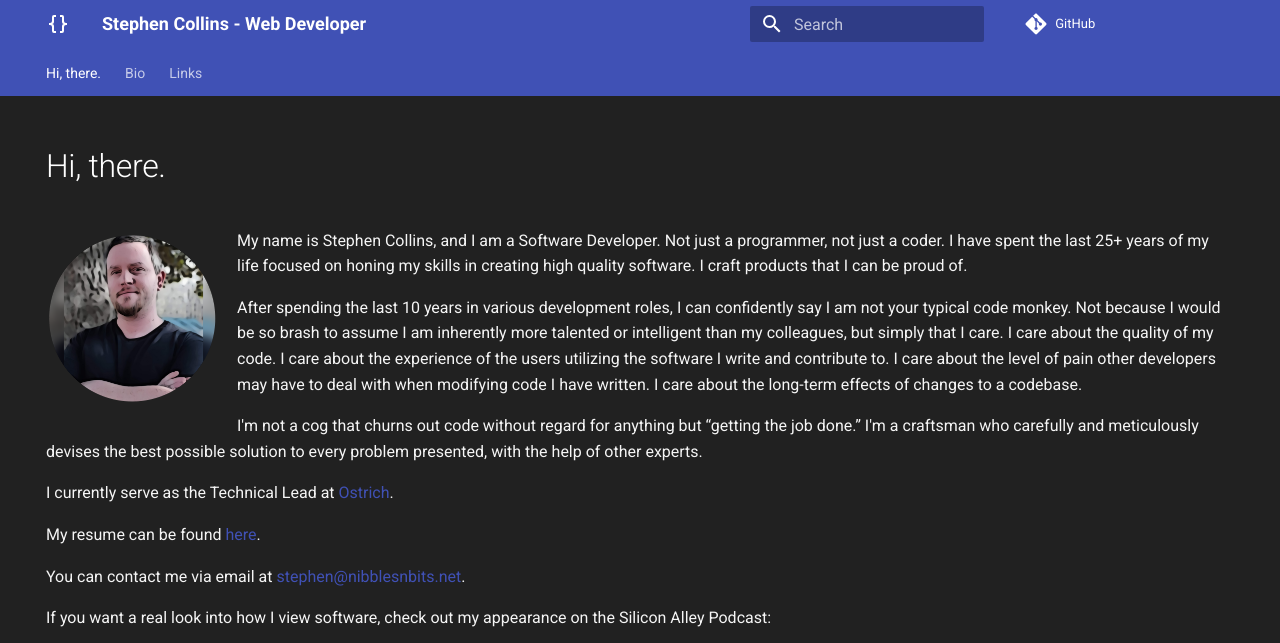
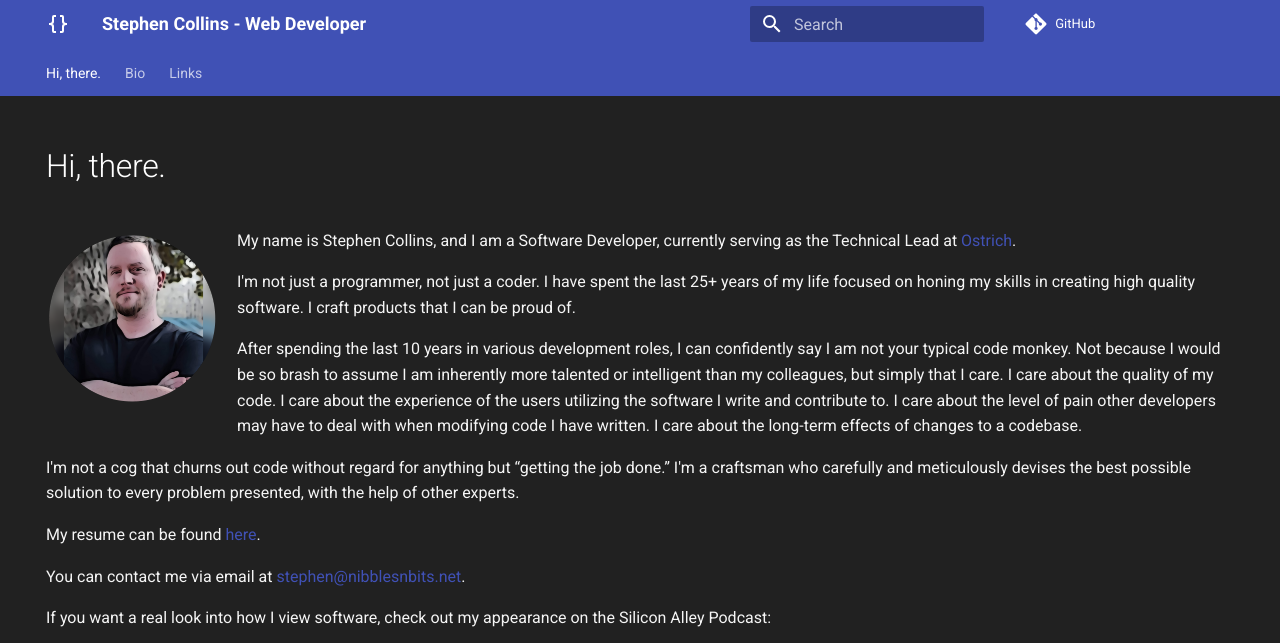
Before and after one commit to nibblesnbits/nibblesnbits.github.io, an MkDocs documentation site: the page built from docs/index.md, in a window 1280 px wide, cut to the strip 0-643 px from the top of the page. Built offline with MkDocs 1.6.1 and Material for MkDocs 9.7.7, drawn with Linux system fonts in a browser that asks for light colours; comment, search, counter and statistics services are not loaded.

Commit message:
cleanup/rewording

```diff
--- a/docs/index.md
+++ b/docs/index.md
@@ -6,13 +6,15 @@ hide:
 
 ![Stephen Collins](img/headshot.png){: align=left class=headshot }
 
-My name is Stephen Collins, and I am a Software Developer.  Not just a programmer, not just a coder.  I have spent the last 25+ years of my life focused on honing my skills in creating high quality software.  I craft products that I can be proud of.
+My name is Stephen Collins, and I am a Software Developer, currently serving as the Technical Lead at [Ostrich](https://getostrich.com){: target=_blank }.
+
+I'm not just a programmer, not just a coder.  I have spent the last 25+ years of my life focused on honing my skills in creating high quality software.  I craft products that I can be proud of.
 
 After spending the last 10 years in various development roles, I can confidently say I am not your typical code monkey.  Not because I would be so brash to assume I am inherently more talented or intelligent than my colleagues, but simply that I care.  I care about the quality of my code.  I care about the experience of the users utilizing the software I write and contribute to.  I care about the level of pain other developers may have to deal with when modifying code I have written.  I care about the long-term effects of changes to a codebase.
 
 I'm not a cog that churns out code without regard for anything but “getting the job done.” I'm a craftsman who carefully and meticulously devises the best possible solution to every problem presented, with the help of other experts.
 
-I currently serve as the Technical Lead at [Ostrich](https://getostrich.com).
+
 
 My resume can be found [here](./resume.pdf){: target=_blank }.
 
@@ -22,4 +24,4 @@ If you want a real look into how I view software, check out my appearance on the
 
 <iframe src="https://anchor.fm/silicon-alley/embed/episodes/The-Human-Side-of-Software--Stephen-Collins--Founder-of-Double-Precision-Software-enmbh3" height="102px" width="400px" frameborder="0" scrolling="no"></iframe>
 
-I also [do some writing](https://nibblesnbits.medium.com) when the mood strikes.
+I also [do some writing](https://nibblesnbits.medium.com){: target=_blank } when the mood strikes.
```
